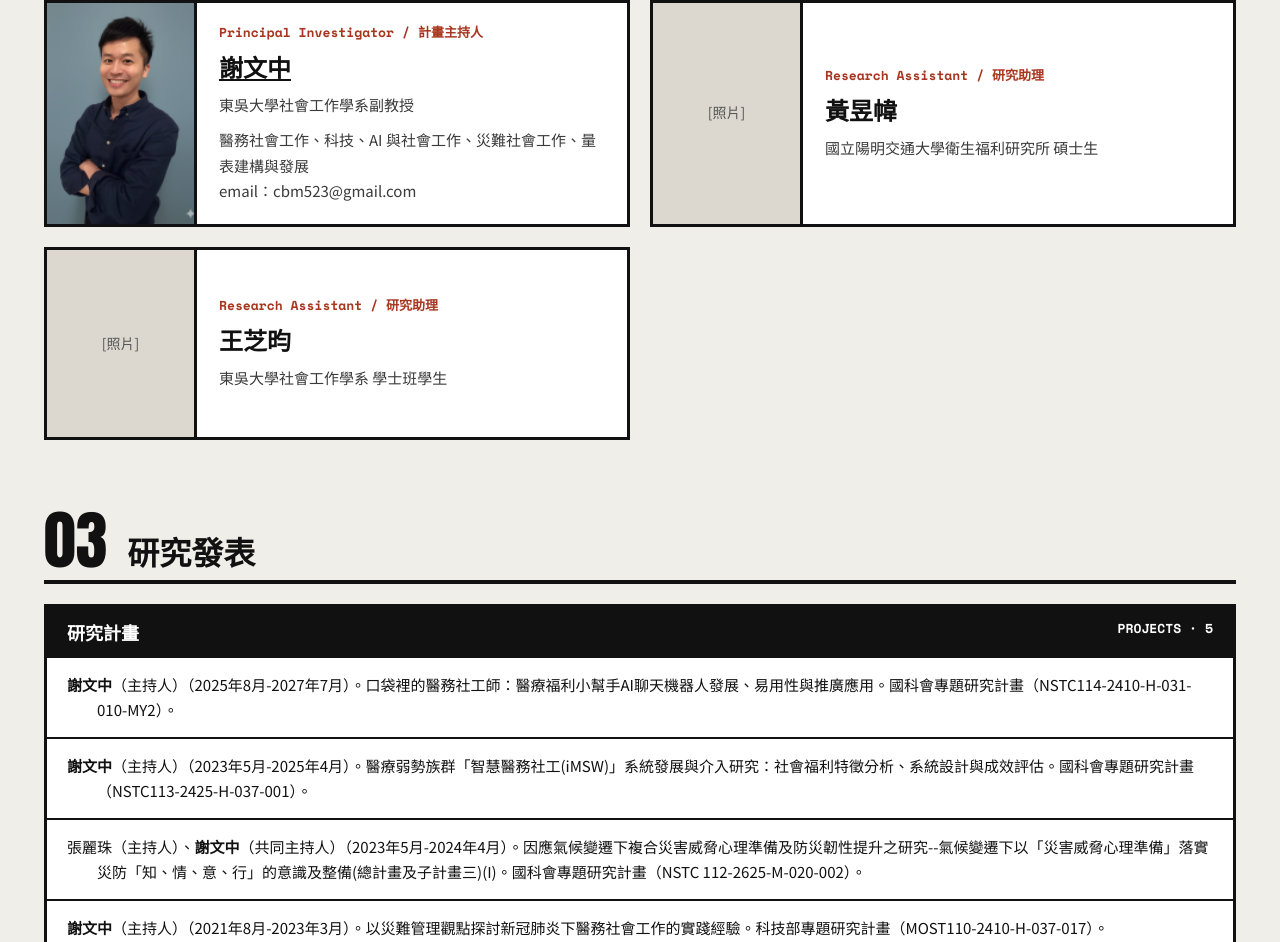
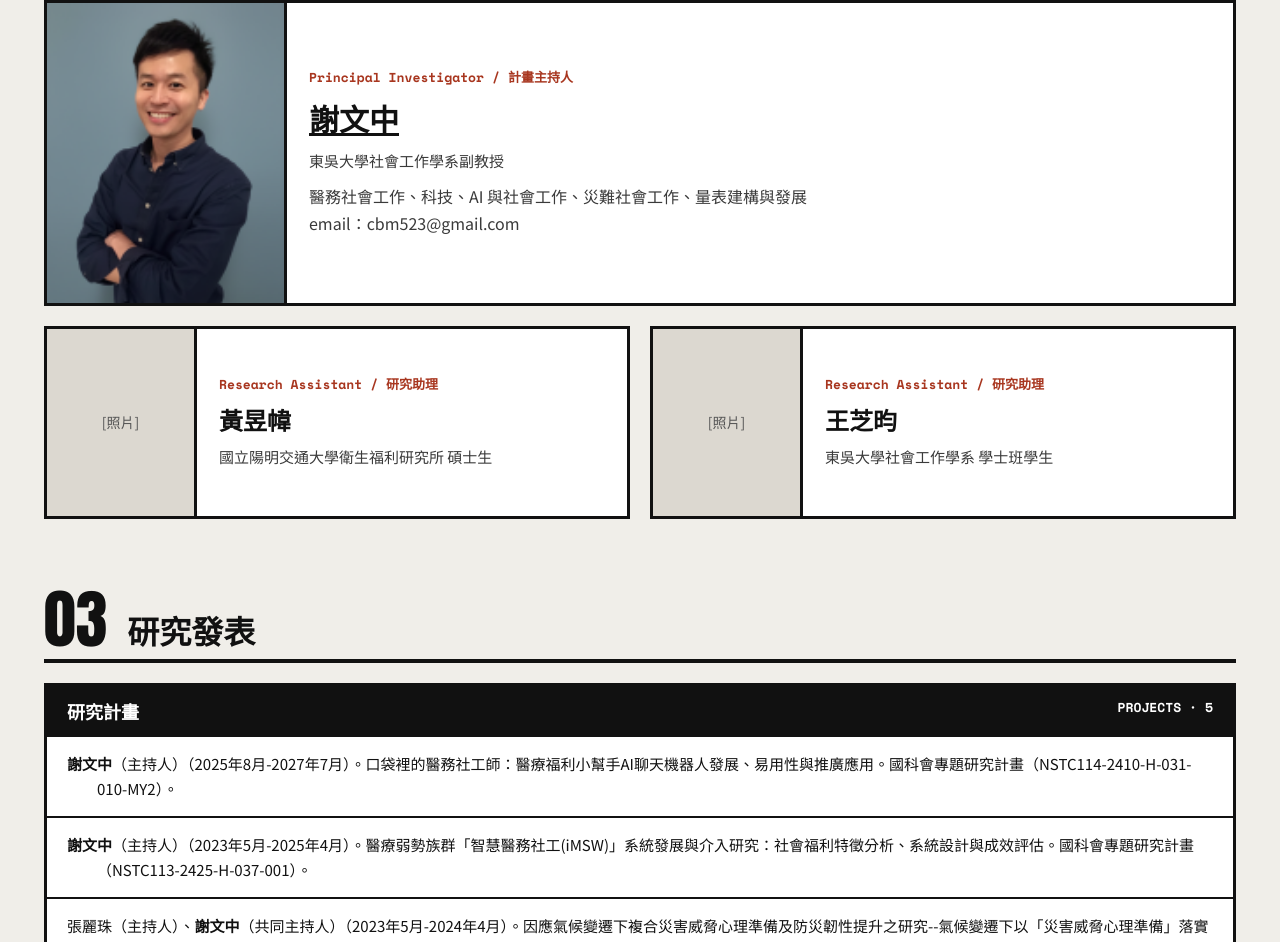
Before and after one commit to wchsiehteam/-AiSW-Lab, a plain HTML site: page index.html in a window 1280 px wide. Shown: the part 755-1697 px from the top of the page. Drawn offline with nearby package versions, Linux system fonts and the light colour scheme.

Commit message:
Refactor member filtering and product action display

```diff
--- a/index.html
+++ b/index.html
@@ -248,8 +248,9 @@
   }
   // role 以 PI 開頭的放最上面一整排，其他成員排在下面
   var members = S.members || [];
-  var leads = members.filter(function (m) { return /^PI/i.test(m.role || ''); });
-  var others = members.filter(function (m) { return !/^PI/i.test(m.role || ''); });
+  function isLead(m) { return /^(PI|Principal)|主持人/i.test(m.role || ''); }
+  var leads = members.filter(isLead);
+  var others = members.filter(function (m) { return !isLead(m); });
   $('members').innerHTML = leads.map(function (m) { return memberCard(m, true); }).join('') +
     (others.length ? '<div class="team-ra">' + others.map(function (m) { return memberCard(m, false); }).join('') + '</div>' : '');
 
@@ -284,9 +285,10 @@
 
   var letters = 'ABCDEFGHIJKLMNOPQRSTUVWXYZ';
   $('product-list').innerHTML = (S.products || []).map(function (p, i) {
-    var open = p.status === '開放使用';
-    var action = open && isUrl(p.url)
-      ? '<a class="btn-dark" href="' + esc(p.url) + '" target="_blank" rel="noopener">開放使用 · 開啟 ↘</a>'
+    // 有填 url 就顯示可點的黑色按鈕（文字用 status）；沒填 url 就是白色標籤
+    var open = isUrl(p.url);
+    var action = open
+      ? '<a class="btn-dark" href="' + esc(p.url) + '" target="_blank" rel="noopener">' + esc(p.status || '開啟') + ' ↘</a>'
       : '<span class="tag">' + esc(p.status) + '</span>';
     return '<div class="product' + (open ? ' open' : '') + '"><div class="letter display">' + letters[i % 26] + '</div>' +
       '<div class="main"><div class="info"><h3>' + esc(p.name) + '</h3><p>' + esc(p.desc) + '</p></div>' +
```
